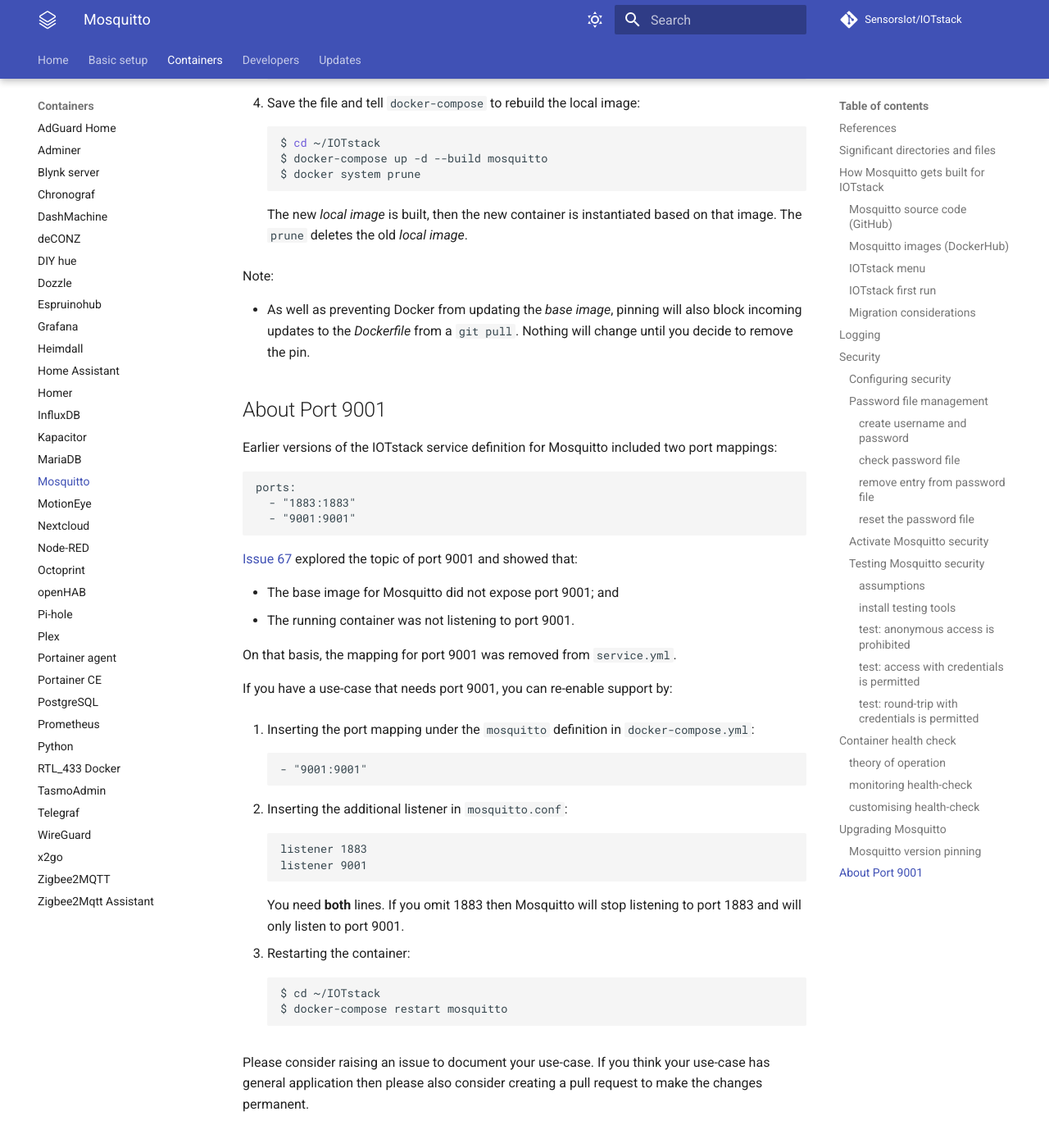
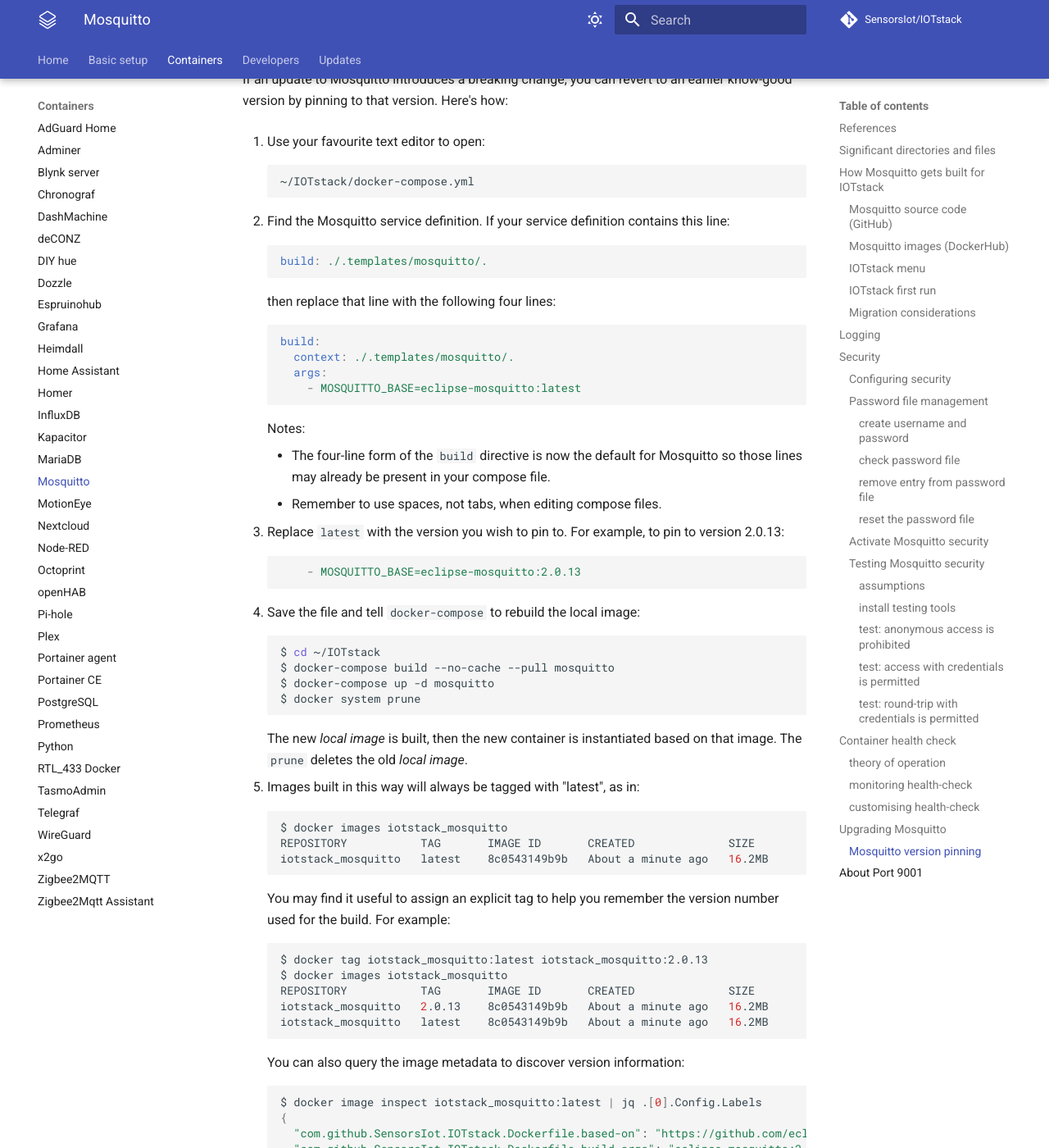
Before and after one commit to gcgarner/IOTstack, an MkDocs documentation site: the page built from docs/Containers/Mosquitto.md, in a window 1280 px wide and 1400 px high, scrolled down 15216 px. Shown: the whole window at 82% size. Built offline with MkDocs 1.6.1 and Material for MkDocs 9.7.7, drawn with Linux system fonts in a browser that asks for light colours; comment, search, counter and statistics services are not loaded; some of the changed text lies outside the part shown.

Commit message:
20220323 mosquitto - master branch - PR 1 of 2
Changed Dockerfile and default service definition to support
`MOSQUITTO_BASE` argument which defaults to `eclipse-mosquitto:latest`.
This means users will not have to edit `.templates/mosquitto/Dockerfile`
in order to pin to a specific version.

Also added image metadata fields (`build-args` and `based-on`) and
unset environment variables not needed outside Dockerfile scope.

Documentation updated to explain new structure and how to pin.

Signed-off-by: Phill Kelley <34226495+Paraphraser@users.noreply.github.com>

````diff
--- a/docs/Containers/Mosquitto.md
+++ b/docs/Containers/Mosquitto.md
@@ -86,14 +86,30 @@
 
 `docker-compose` reads the *Compose* file. When it arrives at the `mosquitto` fragment, it finds:
 
-```
+```yaml
   mosquitto:
     container_name: mosquitto
-    build: ./.templates/mosquitto/.
+    build:
+      context: ./.templates/mosquitto/.
+      args:
+      - MOSQUITTO_BASE=eclipse-mosquitto:latest
     …
 ```
 
-The `build` statement tells `docker-compose` to look for:
+Note:
+
+* Earlier versions of the Mosquitto service definition looked like this:
+
+	```yaml
+	  mosquitto:
+	    container_name: mosquitto
+	    build: ./.templates/mosquitto/.
+	    …
+	```
+
+	The single-line `build` produces *exactly* the same result as the four-line `build`, save that the single-line form does not support [pinning Mosquitto to a specific version](#mosquitto-version-pinning).
+
+The `./.templates/mosquitto/.` path associated with the `build` tells `docker-compose` to look for:
 
 ```
 ~/IOTstack/.templates/mosquitto/Dockerfile
@@ -103,11 +119,10 @@
 
 The *Dockerfile* begins with:
 
+```dockerfile
+ARG MOSQUITTO_BASE=eclipse-mosquitto:latest
+FROM $MOSQUITTO_BASE
 ```
-FROM eclipse-mosquitto:latest
-```
-
-> If you need to pin to a particular version of Mosquitto, the *Dockerfile* is the place to do it. See [Mosquitto version pinning](#mosquitto-version-pinning).
 
 The `FROM` statement tells the build process to pull down the ***base image*** from [*DockerHub*](https://hub.docker.com).
 
@@ -144,7 +159,7 @@
 
 > Whether you see one or two rows depends on the version of `docker-compose` you are using and how your version of `docker-compose` builds local images.
 
-### Migration considerations
+### <a name="migration-considerations"> Migration considerations </a>
 
 Under the original IOTstack implementation of Mosquitto (just "as it comes" from *DockerHub*), the service definition expected the configuration files to be at:
 
@@ -217,7 +232,7 @@
 
 When `log_dest` is set to 	`stdout`, you inspect Mosquitto's logs like this:
 
-```
+```bash
 $ docker logs mosquitto
 ```
 
@@ -233,14 +248,14 @@
 
 and then restart Mosquitto:
 
-```
+```bash
 $ cd ~/IOTstack
 $ docker-compose restart mosquitto
 ```
 
 The path `/mosquitto/log/mosquitto.log` is an **internal** path. When this style of logging is active, you inspect Mosquitto's logs using the **external** path like this:
 
-```
+```bash
 $ sudo tail ~/IOTstack/volumes/mosquitto/log/mosquitto.log
 ```
 
@@ -291,13 +306,13 @@
 
 To create a username and password, use the following as a template.
 
-```
+```bash
 $ docker exec mosquitto mosquitto_passwd -b /mosquitto/pwfile/pwfile «username» «password»
 ```
 
 Replace «username» and «password» with appropriate values, then execute the command. For example, to create the username "hello" with password "world":
 
-```
+```bash
 $ docker exec mosquitto mosquitto_passwd -b /mosquitto/pwfile/pwfile hello world
 ```
 
@@ -333,7 +348,7 @@
 
 To remove an entry from the password file:
 
-```
+```bash
 $ docker exec mosquitto mosquitto_passwd -D /mosquitto/pwfile/pwfile «username»
 ```
 
@@ -423,7 +438,7 @@
 
 If you do not have the Mosquitto clients installed on your Raspberry Pi (ie `$ which mosquitto_pub` does not return a path), install them using:
 
-```
+```bash
 $ sudo apt install -y mosquitto-clients
 ```
 
@@ -431,7 +446,7 @@
 
 Test **without** providing credentials:
 
-```
+```bash
 $ mosquitto_pub -h 127.0.0.1 -p 1883 -t "/password/test" -m "up up and away"
 Connection Refused: not authorised.
 Error: The connection was refused.
@@ -445,7 +460,7 @@
 
 Test with credentials
 
-```
+```bash
 $ mosquitto_pub -h 127.0.0.1 -p 1883 -t "/password/test" -m "up up and away" -u hello -P world
 $
 ```
@@ -458,14 +473,14 @@
 
 Prove round-trip connectivity will succeed when credentials are provided. First, set up a subscriber as a background process. This mimics the role of a process like Node-Red:
 
-```
+```bash
 $ mosquitto_sub -v -h 127.0.0.1 -p 1883 -t "/password/test" -F "%I %t %p" -u hello -P world &
 [1] 25996
 ```
 
 Repeat the earlier test:
 
-```
+```bash
 $ mosquitto_pub -h 127.0.0.1 -p 1883 -t "/password/test" -m "up up and away" -u hello -P world
 2021-02-16T14:40:51+1100 /password/test up up and away
 ```
@@ -476,7 +491,7 @@
 
 When you have finished testing you can kill the background process (press return twice after you enter the `kill` command):
 
-```
+```bash
 $ kill %1
 $
 [1]+  Terminated              mosquitto_sub -v -h 127.0.0.1 -p 1883 -t "/password/test" -F "%I %t %p" -u hello -P world
@@ -499,7 +514,7 @@
 * Subscribes to the same broker for the same topic for a single message event.
 * Compares the payload sent with the payload received. If the payloads (ie time-stamps) match, the agent concludes that the Mosquitto broker (the process running inside the same container) is functioning properly for round-trip messaging.
 
-### monitoring health-check
+### <a name="monitoring health-check"> monitoring health-check </a>
 
 Portainer's *Containers* display contains a *Status* column which shows health-check results for all containers that support the feature.
 
@@ -545,7 +560,7 @@
 * If you enable authentication for your Mosquitto broker, you will need to add `-u «user»` and `-P «password»` parameters to this command.
 * You should expect to see a new message appear approximately every 30 seconds. That indicates the health-check agent is functioning normally. Use <kbd>control</kbd>+<kbd>c</kbd> to terminate the command.
 
-### customising health-check
+### <a name="customising-health-check"> customising health-check </a>
 
 You can customise the operation of the health-check agent by editing the `mosquitto` service definition in your *Compose* file:
 
@@ -636,47 +651,88 @@
 
 The `prune` is the simplest way of cleaning up. The first call removes the old *local image*. The second call cleans up the old *base image*. Whether an old *base image* exists depends on the version of `docker-compose` you are using and how your version of `docker-compose` builds local images.
 
-### Mosquitto version pinning
+### <a name="mosquitto-version-pinning"> Mosquitto version pinning </a>
 
-If you need to pin Mosquitto to a particular version:
+If an update to Mosquitto introduces a breaking change, you can revert to an earlier know-good version by pinning to that version. Here's how:
 
-1. Use your favourite text editor to open the following file:
+1. Use your favourite text editor to open:
 
 	```
-	~/IOTstack/.templates/mosquitto/Dockerfile
+	~/IOTstack/docker-compose.yml
 	```
 
-2. Find the line:
+2. Find the Mosquitto service definition. If your service definition contains this line:
 
-	```
-	FROM eclipse-mosquitto:latest
+	```yaml
+	build: ./.templates/mosquitto/.
 	```
 
-3. Replace `latest` with the version you wish to pin to. For example, to pin to version 2.0.10:
+	then replace that line with the following four lines:
 
+	```yaml
+	build:
+	  context: ./.templates/mosquitto/.
+	  args:
+	    - MOSQUITTO_BASE=eclipse-mosquitto:latest
 	```
-	FROM eclipse-mosquitto:2.0.10
+
+	Notes:
+
+	* The four-line form of the `build` directive is now the default for Mosquitto so those lines may already be present in your compose file.
+	* Remember to use spaces, not tabs, when editing compose files.
+
+3. Replace `latest` with the version you wish to pin to. For example, to pin to version 2.0.13:
+
+	```yaml
+	    - MOSQUITTO_BASE=eclipse-mosquitto:2.0.13
 	```
 
 4. Save the file and tell `docker-compose` to rebuild the local image:
 
 	```bash
 	$ cd ~/IOTstack
-	$ docker-compose up -d --build mosquitto
+	$ docker-compose build --no-cache --pull mosquitto
+	$ docker-compose up -d mosquitto
 	$ docker system prune
 	```
 
 	The new *local image* is built, then the new container is instantiated based on that image. The `prune` deletes the old *local image*.
 
-Note:
+5. Images built in this way will always be tagged with "latest", as in:
 
-* As well as preventing Docker from updating the *base image*, pinning will also block incoming updates to the *Dockerfile* from a `git pull`. Nothing will change until you decide to remove the pin.
+	```bash
+	$ docker images iotstack_mosquitto
+	REPOSITORY           TAG       IMAGE ID       CREATED              SIZE
+	iotstack_mosquitto   latest    8c0543149b9b   About a minute ago   16.2MB
+	```
+
+	You may find it useful to assign an explicit tag to help you remember the version number used for the build. For example:
+
+	```bash
+	$ docker tag iotstack_mosquitto:latest iotstack_mosquitto:2.0.13
+	$ docker images iotstack_mosquitto
+	REPOSITORY           TAG       IMAGE ID       CREATED              SIZE
+	iotstack_mosquitto   2.0.13    8c0543149b9b   About a minute ago   16.2MB
+	iotstack_mosquitto   latest    8c0543149b9b   About a minute ago   16.2MB
+	```
+
+	You can also query the image metadata to discover version information:
+
+	```bash
+	$ docker image inspect iotstack_mosquitto:latest | jq .[0].Config.Labels
+	{
+	  "com.github.SensorsIot.IOTstack.Dockerfile.based-on": "https://github.com/eclipse/mosquitto",
+	  "com.github.SensorsIot.IOTstack.Dockerfile.build-args": "eclipse-mosquitto:2.0.13",
+	  "description": "Eclipse Mosquitto MQTT Broker",
+	  "maintainer": "Roger Light <roger@atchoo.org>"
+	}
+	```
 
 ## About Port 9001
 
 Earlier versions of the IOTstack service definition for Mosquitto included two port mappings:
 
-```
+```yaml
 ports:
   - "1883:1883"
   - "9001:9001"
@@ -693,7 +749,7 @@
 
 1. Inserting the port mapping under the `mosquitto` definition in `docker-compose.yml`:
 
-	```
+	```yaml
 	- "9001:9001"
 	```
 
@@ -708,7 +764,7 @@
 
 3. Restarting the container:
 
-	```
+	```bash
 	$ cd ~/IOTstack
 	$ docker-compose restart mosquitto
 	```
````
Also changed, not shown: 2 other files.
